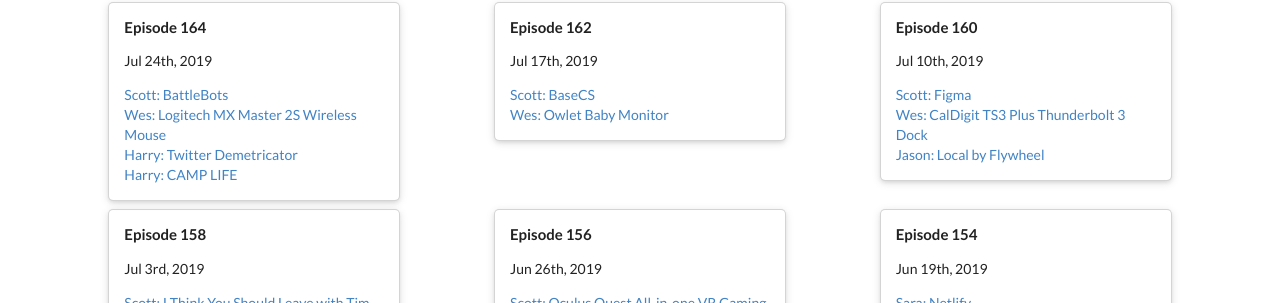
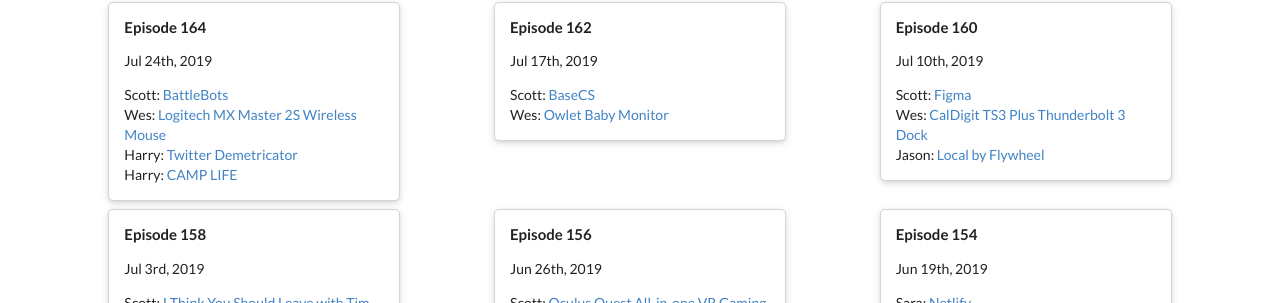
Before and after one commit to trybick/sick-picks-client, a React (Create React App) app: page / in a window 1280 px wide. Shown: the part 497-800 px from the top of the page. Built offline with nearby package versions, Linux system fonts and the light colour scheme.

Commit message:
Separate owner from link tag

```diff
--- a/src/components/common/Card.js
+++ b/src/components/common/Card.js
@@ -1,11 +1,10 @@
 /* eslint-disable react/jsx-one-expression-per-line */
-/* eslint-disable react/prop-types */
+
 import React from 'react';
 import './Card.scss'
 
 export const Card = props => {
   const { epiContent, epiDate, epiTitle } = props;
-  // owner, link, text, date
 
   return (
     <div className="card">
@@ -14,8 +13,9 @@
         <p>{epiDate}</p>
         {epiContent.map(entry => (
           <div>
+            {entry.owner}:{' '}
             <a href={entry.link} target="_blank" rel="noopener noreferrer">
-              {entry.owner}: {entry.text}
+              {entry.text}
             </a>
             <br />
           </div>
```
Also changed, not shown: 1 other file (tests, documents, lock files or other folders).
